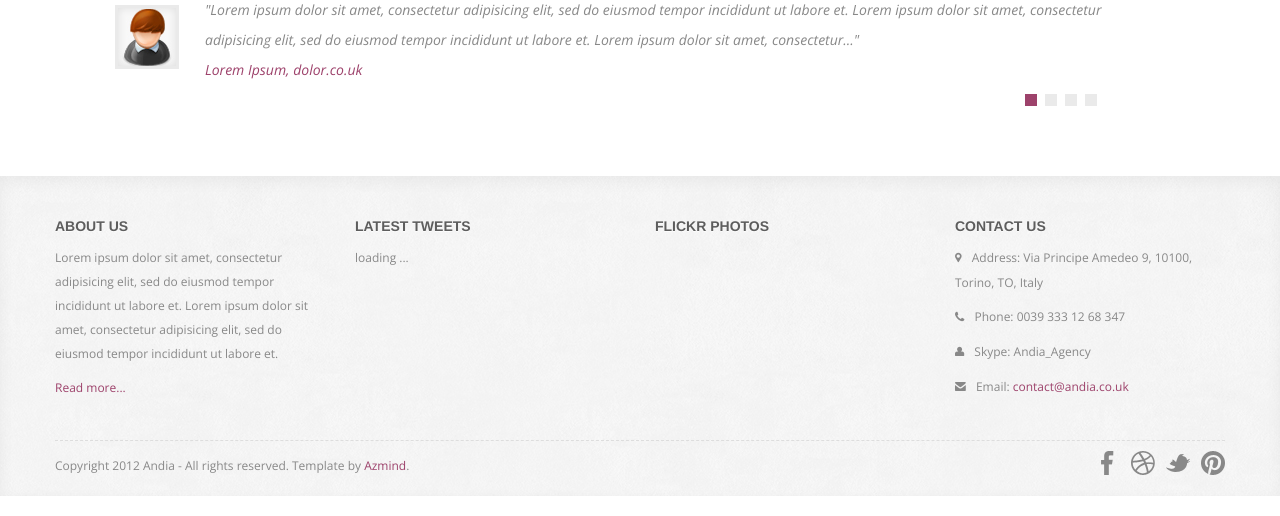
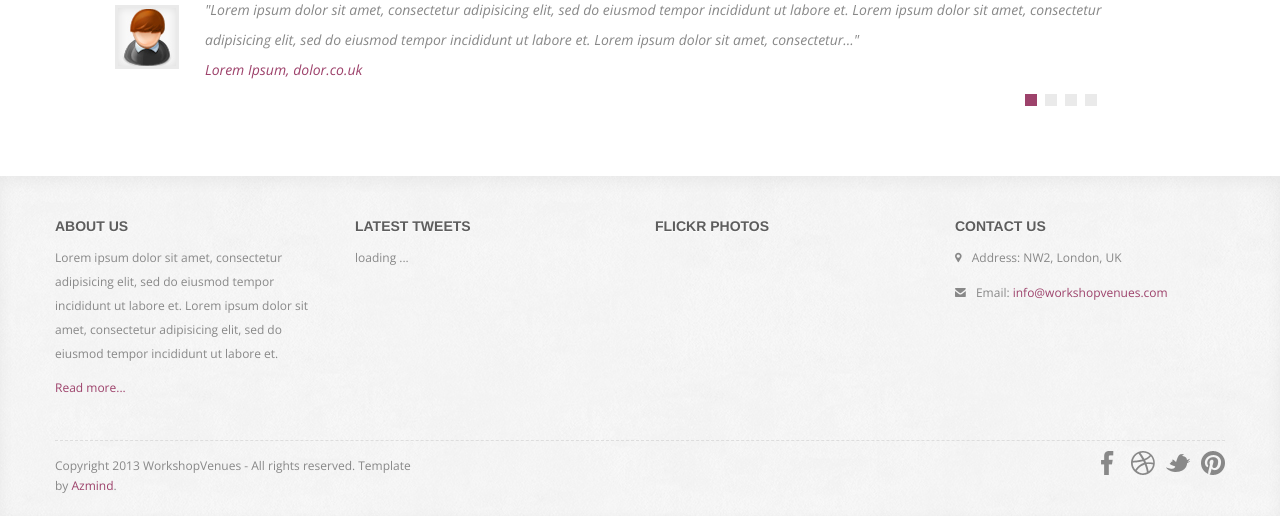
Before and after one commit to andreagrandi/workshopvenues, a Django app: page / in a window 1280 px wide. Shown: the part 1155-1671 px from the top of the page. Run offline with Django 3.2, Linux system fonts and the light colour scheme; some libraries are stand-ins or nearby versions; some web fonts are replaced.

Commit message:
Update contact information on About

```diff
--- a/workshopvenues/venues/templates/venues/about.html
+++ b/workshopvenues/venues/templates/venues/about.html
@@ -199,16 +199,16 @@
                     </div>
                     <div class="widget span3">
                         <h4>Contact Us</h4>
-                        <p><i class="icon-map-marker"></i> Address: Via Principe Amedeo 9, 10100, Torino, TO, Italy</p>
-                        <p><i class="icon-phone"></i> Phone: 0039 333 12 68 347</p>
-                        <p><i class="icon-user"></i> Skype: Andia_Agency</p>
-                        <p><i class="icon-envelope-alt"></i> Email: <a href="">contact@andia.co.uk</a></p>
+                        <p><i class="icon-map-marker"></i> Address: NW2, London, UK</p>
+                        <!-- <p><i class="icon-phone"></i> Phone: 0039 333 12 68 347</p> -->
+                        <!-- <p><i class="icon-user"></i> Skype: Andia_Agency</p>-->
+                        <p><i class="icon-envelope-alt"></i> Email: <a href="">info@workshopvenues.com</a></p>
                     </div>
                 </div>
                 <div class="footer-border"></div>
                 <div class="row">
                     <div class="copyright span4">
-                        <p>Copyright 2012 Andia - All rights reserved. Template by <a href="http://azmind.com">Azmind</a>.</p>
+                        <p>Copyright 2013 WorkshopVenues - All rights reserved. Template by <a href="http://azmind.com">Azmind</a>.</p>
                     </div>
                     <div class="social span8">
                         <a class="facebook" href=""></a>
```
